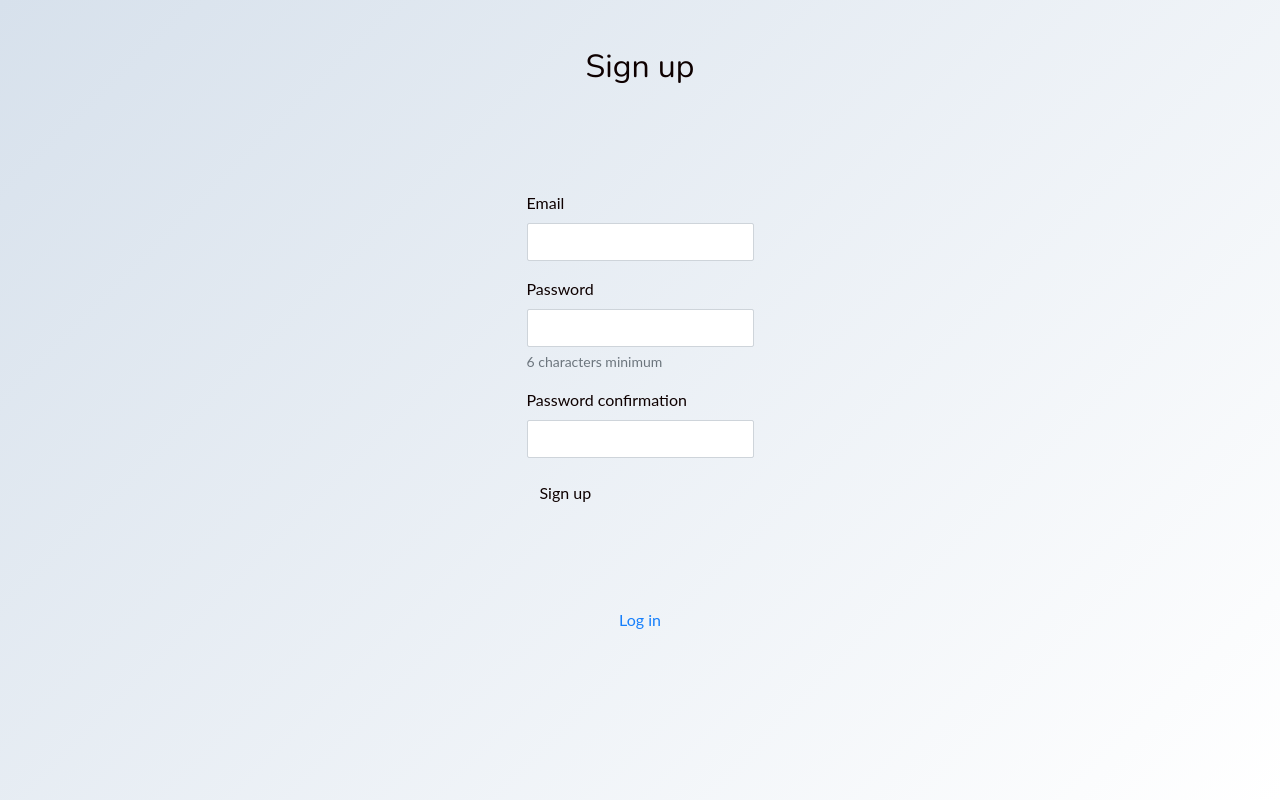
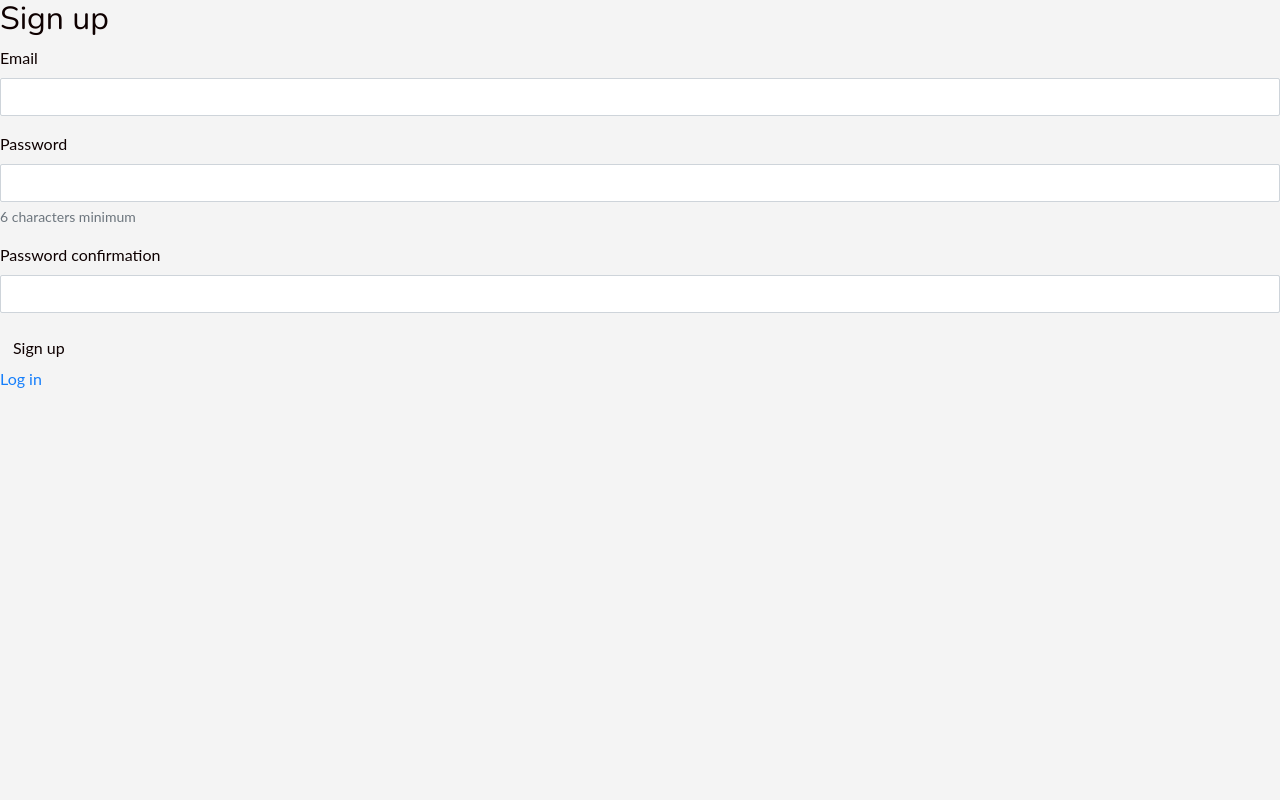
Before and after one commit to jjacquel/mf9, a Rails app: page /users/sign_up in a window 1280 px wide. Run offline with Rails 7, Linux system fonts and the light colour scheme; style sheets or scripts are compiled from the project's sources; some libraries are stand-ins or nearby versions.

```diff
--- a/app/assets/stylesheets/components/_navbar.scss
+++ b/app/assets/stylesheets/components/_navbar.scss
@@ -1,26 +1,26 @@
 @import url("https://fonts.googleapis.com/css2?family=Poppins&display=swap");
 
-* {
-  margin: 0;
-  padding: 0;
-  box-sizing: border-box;
-}
+// * {
+//   margin: 0;
+//   padding: 0;
+//   box-sizing: border-box;
+// }
 
-*:focus,
-*:active {
-  outline: none !important;
-  -webkit-tap-highlight-color: transparent;
-}
+// *:focus,
+// *:active {
+//   outline: none !important;
+//   -webkit-tap-highlight-color: transparent;
+// }
 
-html,
-body {
-  display: grid;
-  height: 100%;
-  width: 100%;
-  font-family: "Poppins", sans-serif;
-  place-items: center;
-  background: linear-gradient(315deg, #ffffff, #d7e1ec);
-}
+// html,
+// body {
+//   display: grid;
+//   height: 100%;
+//   width: 100%;
+//   font-family: "Poppins", sans-serif;
+//   place-items: center;
+//   background: linear-gradient(315deg, #ffffff, #d7e1ec);
+// }
 
 .wrapper-bottom {
   display: inline-flex;
```
